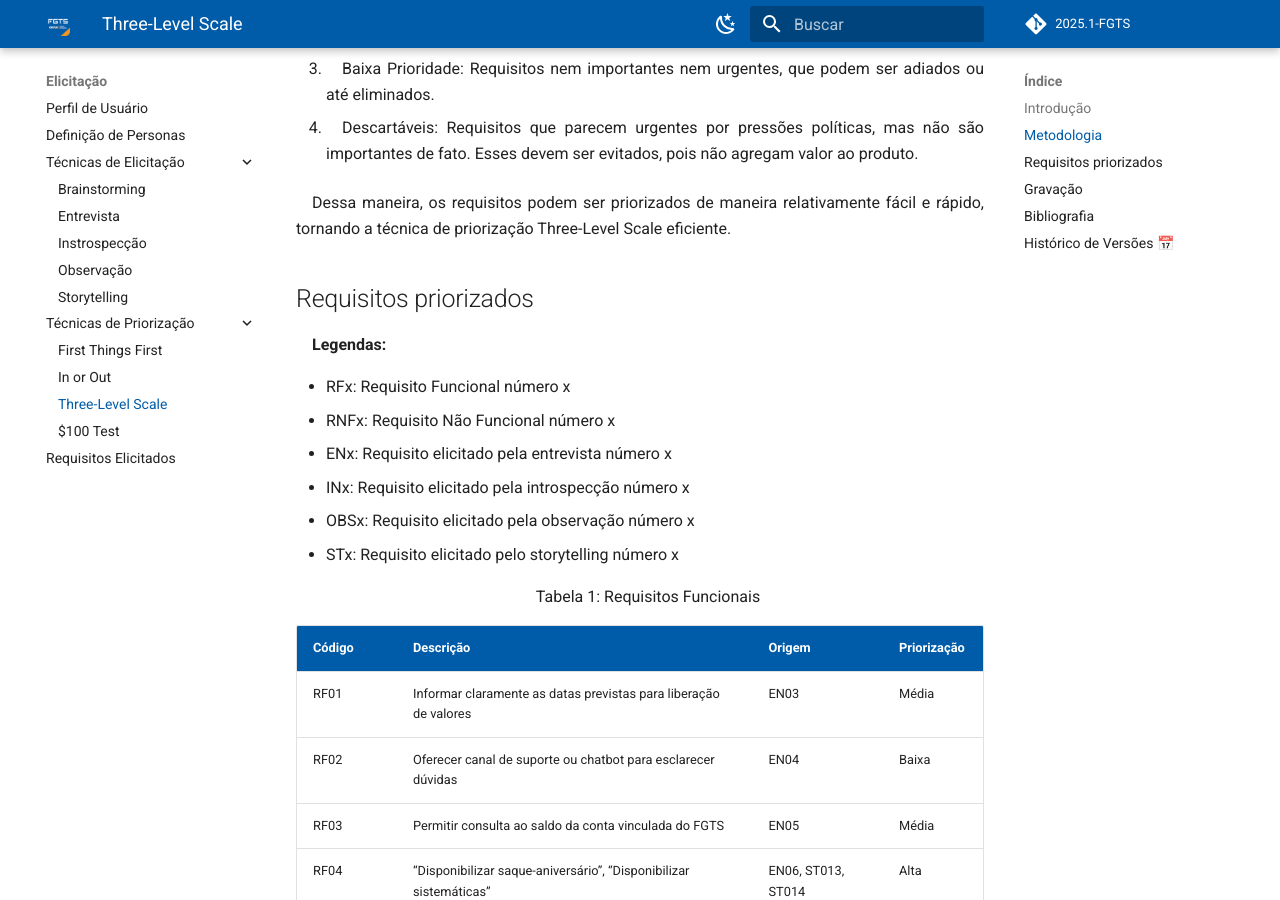
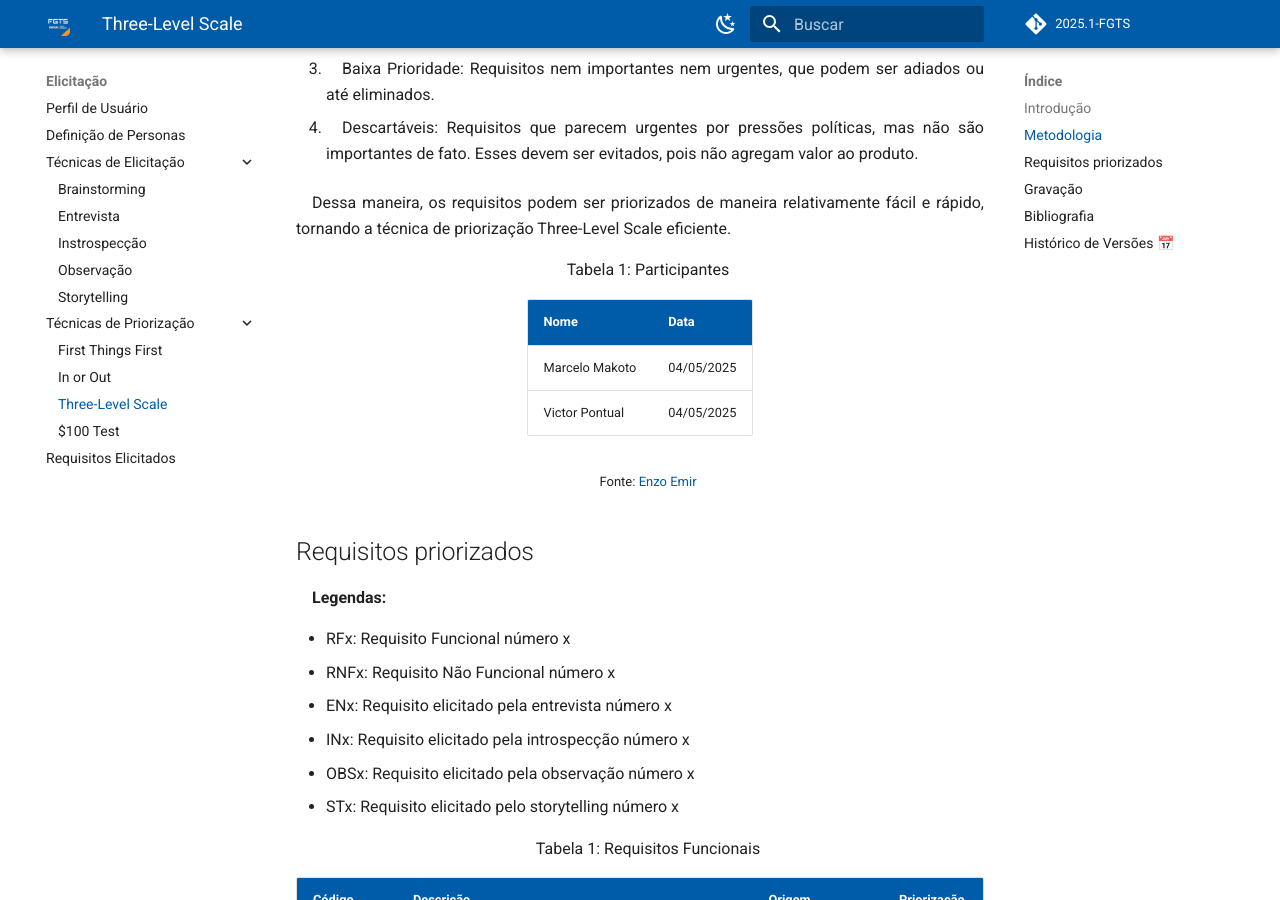
Before and after one commit to eduardodpms/REQ-FGTS, an MkDocs documentation site: the page built from docs/Elicitacao/Tecnicas-de-Priorizacao/Three-Level-Scale.md, in a window 1280 px wide and 900 px high, scrolled down 768 px. Built offline with MkDocs 1.6.1 and Material for MkDocs 9.7.7, drawn with Linux system fonts in a browser that asks for light colours; comment, search, counter and statistics services are not loaded; some of the changed text lies outside the part shown.

Commit message:
Update Three-Level-Scale.md

```diff
--- a/docs/Elicitacao/Tecnicas-de-Priorizacao/Three-Level-Scale.md
+++ b/docs/Elicitacao/Tecnicas-de-Priorizacao/Three-Level-Scale.md
@@ -23,6 +23,33 @@ A partir da combinação desses critérios, os requisitos foram classificados da
 4. Descartáveis: Requisitos que parecem urgentes por pressões políticas, mas não são importantes de fato. Esses devem ser evitados, pois não agregam valor ao produto.
 
 Dessa maneira, os requisitos podem ser priorizados de maneira relativamente fácil e rápido, tornando a técnica de priorização Three-Level Scale eficiente.
+
+<font size="3"><p style="text-align: center">Tabela 1: Participantes</p></font>
+
+<div align="center">
+
+<table>
+  <thead>
+    <tr>
+      <th>Nome</th>
+      <th>Data</th>
+    </tr>
+  </thead>
+  <tbody>
+    <tr>
+      <td> Marcelo Makoto </td>
+      <td> 04/05/2025 </td>
+    </tr>
+    <tr>
+      <td> Victor Pontual </td>
+      <td> 04/05/2025 </td>
+    </tr>
+  </tbody>
+</table>
+
+</div>
+
+<font size="2"><p style="text-align: center">Fonte: [Enzo Emir](https://github.com/EnzoEmir)</p></font>
 
 ## Requisitos priorizados
 **Legendas:**
@@ -122,3 +149,4 @@ Dessa maneira, os requisitos podem ser priorizados de maneira relativamente fác
 | `1.1`  | 04/05/2025 | Correções de texto | [Marcelo Makoto](https://github.com/MM4k) | [Leticia Arisa](https://github.com/Leticia-Arisa-K-Higa) |
 | `1.2`  | 04/05/2025 | Priorização dos requisitos | [Marcelo Makoto](https://github.com/MM4k), [Victor Pontual](https://github.com/VictorPontual) | [Maria Eduardo](https://github.com/dudaa28) |
 | `1.3`  | 04/05/2025 | Correções de texto | [Marcelo Makoto](https://github.com/MM4k) | [Maria Eduarda](https://github.com/dudaa28) |
+| `1.4` | 21/06/2025 | Adicionando tabela de participantes | [Enzo Emir](https://github.com/EnzoEmir) | - |
```
